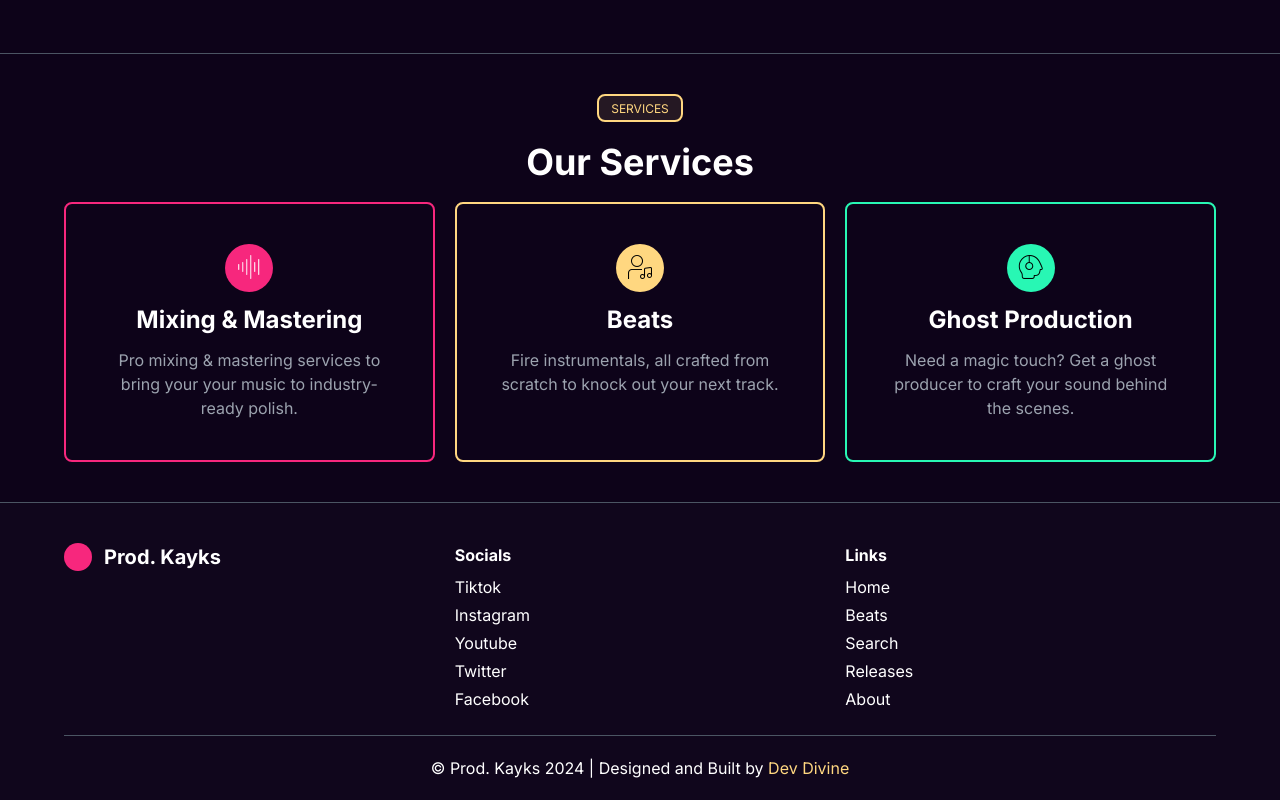
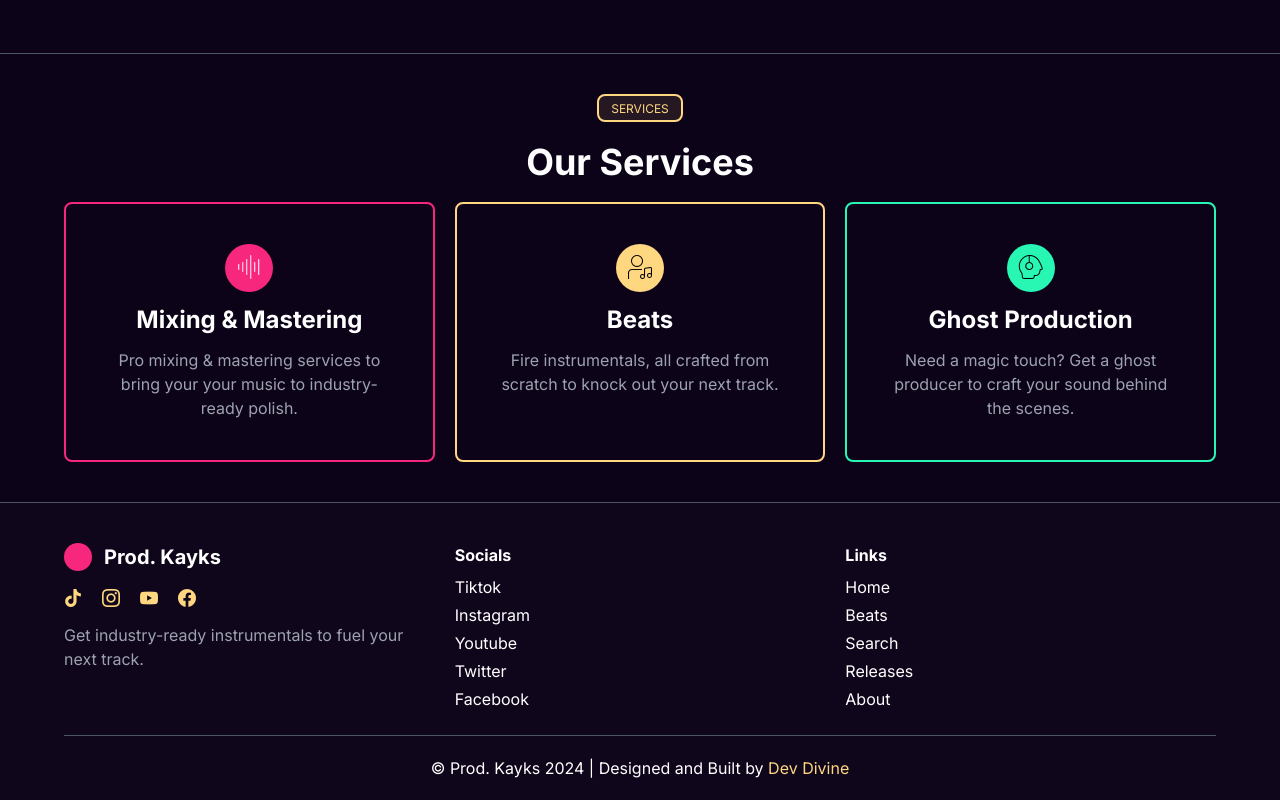
Before and after one commit to Okeke-Divine/Prod-Kayks, a Next.js app: page / in a window 1280 px wide. Shown: the part 2158-2958 px from the top of the page. Built offline with nearby package versions, Linux system fonts and the light colour scheme.

Commit message:
Updated the footer components

```diff
--- a/src/components/shared/Footer.jsx
+++ b/src/components/shared/Footer.jsx
@@ -31,7 +31,7 @@ export default function Footer() {
               <div className="w-7 h-7 bg-pink rounded-full"></div>
               <div className="text-xl font-bold">Prod. Kayks</div>
             </div>
-            {/* <div className="mt-4 flex gap-x-5">
+            <div className="mt-4 flex gap-x-5">
               <div>
                 <Link href={socials[0].url} target="_blank">
                   <i className="footerIcon fi fi-brands-tik-tok"></i>
@@ -52,7 +52,10 @@ export default function Footer() {
                   <i className="footerIcon fi fi-brands-facebook"></i>
                 </Link>
               </div>
-            </div> */}
+            </div>
+            <div className="text-gray-400 mt-2">
+              Get industry-ready instrumentals to fuel your next track.
+            </div>
           </div>
           {/* socials */}
           <div className="">
```
